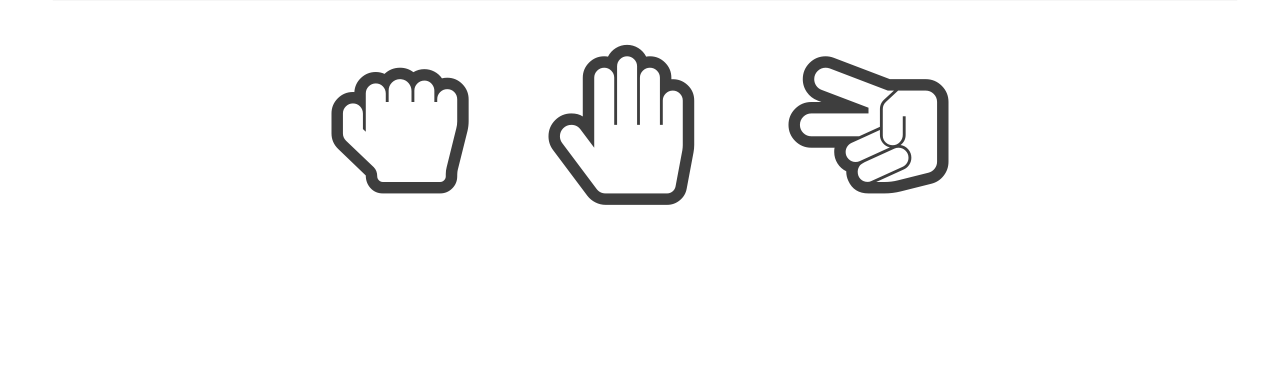
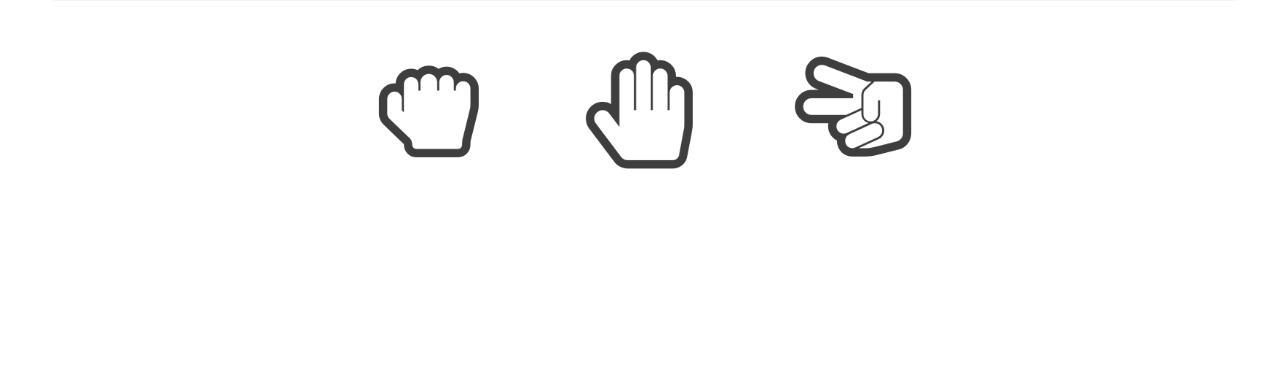
Before and after one commit to elodiemai/RockPaperScissors, a website: page index.html in a window 1280 px wide. Shown: the part 150-523 px from the top of the page. Drawn offline with Linux system fonts and the light colour scheme; a web font is replaced by a local one.

Commit message:
Updated to images

```diff
--- a/index.html
+++ b/index.html
@@ -15,9 +15,9 @@
   </header>
   <main>
     <div class="icons">
-      <div class="rock icon-card" id="rock"><i class="rock fa fa-large fa-hand-rock-o"></i><p class="rock caption"></p></div>
-      <div class="paper icon-card" id="paper"><i class="paper fa fa-large fa-hand-paper-o"></i><p class="paper caption"></p></i></div>
-      <div class="scissors icon-card" id="scissors"><i class="scissors fa fa-large fa-hand-scissors-o"></i><p class="scissors caption"></p></div>
+      <div class="rock icon-card" id="rock"><img class="rock fa fa-large fa-hand-rock-o" src="./rock.png" style="height: 180px;"><p class="rock caption"></p></div>
+      <div class="paper icon-card" id="paper"><img class="paper fa fa-large fa-hand-paper-o" src="./paper.png" style="height: 180px;"><p class="paper caption"></p></div>
+      <div class="scissors icon-card" id="scissors"><img class="scissors fa fa-large fa-hand-scissors-o" src="./scissors.png" style="height: 180px;"><p class="scissors caption"></p></div>
     </div>
     <div class="subtitle">ROCK</div>
     <div class="results">
--- a/styles.css
+++ b/styles.css
@@ -54,13 +54,13 @@ header h2 {
     height: 30%;
 }
 
-i {
+img {
     padding: 0;
     padding: 1.5rem;
     text-align: center;
 }
 
-i:hover {
+img:hover {
     padding: 1.8rem;
     border: 7px rgb(222, 222, 222) solid;
     box-shadow: 5px 5px 1px var(--shadow-color) ;
```
Also changed, not shown: paper.png (added), rock.png (added), scissors.png (added).
